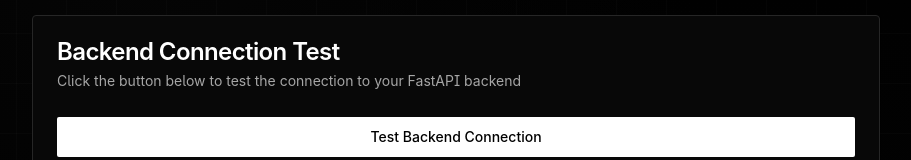
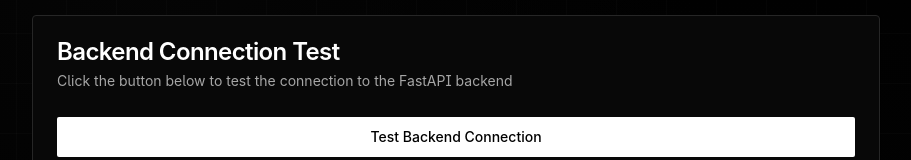
Before and after one commit to zepedroc/new-portfolio, a Next.js app: page /test-backend in a window 1280 px wide. Shown: the part 267-427 px from the top of the page, without its empty margins (184-1095 px from the left). Built offline with nearby package versions, Linux system fonts and the light colour scheme.

Commit message:
Test commit

```diff
--- a/src/app/test-backend/page.tsx
+++ b/src/app/test-backend/page.tsx
@@ -48,7 +48,7 @@ export default function TestBackendPage() {
         <Card>
           <CardHeader>
             <CardTitle>Backend Connection Test</CardTitle>
-            <CardDescription>Click the button below to test the connection to your FastAPI backend</CardDescription>
+            <CardDescription>Click the button below to test the connection to the FastAPI backend</CardDescription>
           </CardHeader>
           <CardContent className="space-y-4">
             <Button onClick={testConnection} disabled={loading} className="w-full">
```
